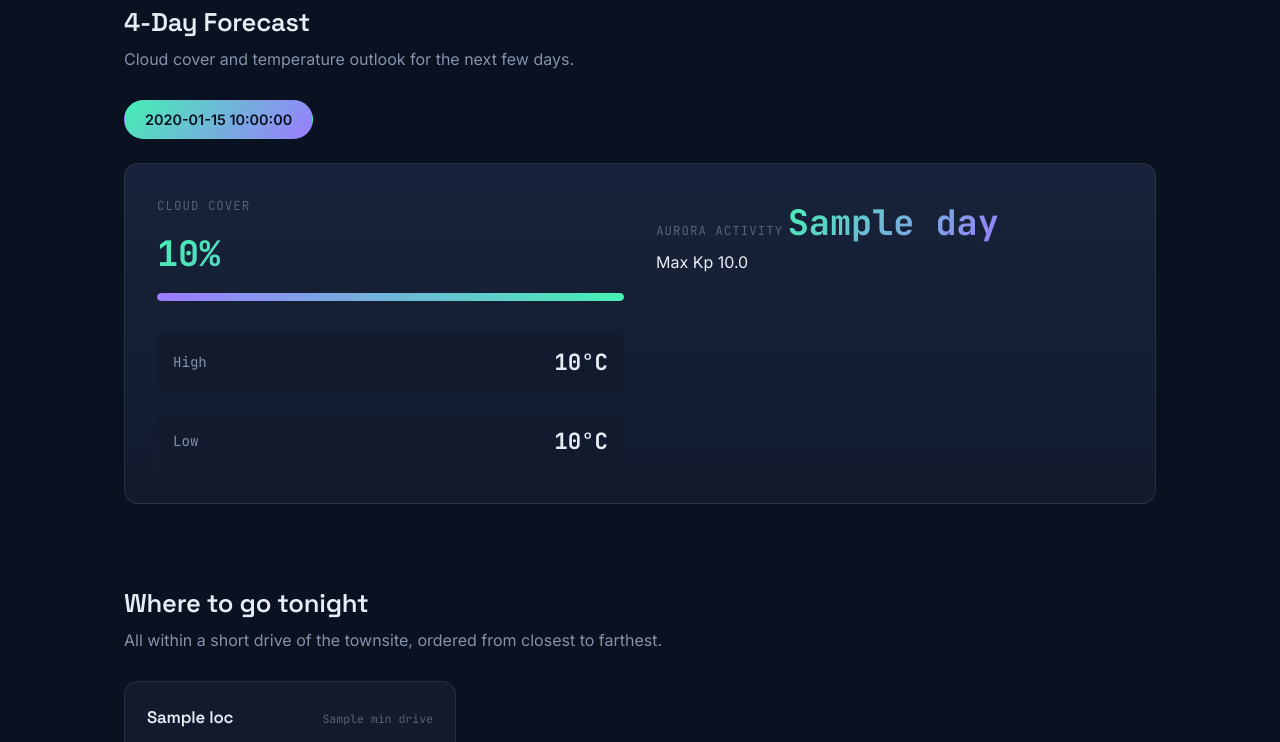
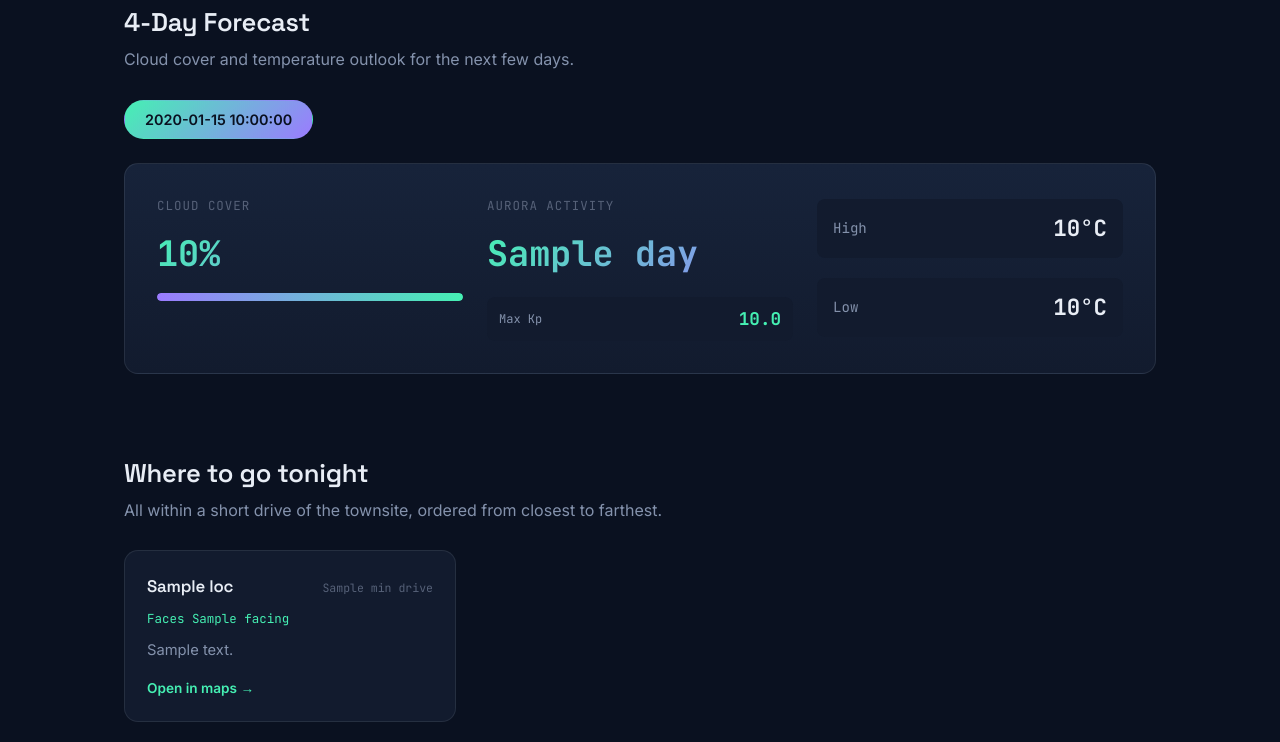
Before and after one commit to aarush-manne123/Banff_Aurora_Tracker, a Flask app: template templates/index.html in a window 1280 px wide. Shown: the part 917-1659 px from the top of the page. Run offline with Flask 3, Linux system fonts and the light colour scheme; the template is opened without the code that fills it: most values are stand-ins (such as "Sample title", 1, 10 or a date in 2020).

Commit message:
Update forecast card layout and styles

```diff
--- a/static/css/style.css
+++ b/static/css/style.css
@@ -330,11 +330,17 @@ main { position: relative; z-index: 1; }
   border-radius: var(--radius);
   padding: 32px;
   display: grid;
-  grid-template-columns: 1fr 1fr;
-  gap: 32px;
+  grid-template-columns: 1fr 1fr 1fr;
+  gap: 24px;
 }
 
 .forecast-cloud {
+  display: flex;
+  flex-direction: column;
+  gap: 12px;
+}
+
+.forecast-aurora {
   display: flex;
   flex-direction: column;
   gap: 12px;
@@ -370,6 +376,31 @@ main { position: relative; z-index: 1; }
   background: linear-gradient(90deg, var(--aurora-violet), var(--aurora-green));
   border-radius: 999px;
   transition: width 0.5s ease;
+}
+
+.forecast-kp {
+  display: flex;
+  justify-content: space-between;
+  align-items: center;
+  padding: 8px 12px;
+  background: var(--bg-panel);
+  border-radius: var(--radius-sm);
+  margin-top: 4px;
+}
+
+.forecast-kp-label {
+  font-family: var(--font-mono);
+  font-size: 0.75rem;
+  color: var(--text-muted);
+  text-transform: none;
+  letter-spacing: normal;
+}
+
+.forecast-kp-value {
+  font-family: var(--font-mono);
+  font-size: 1.1rem;
+  font-weight: 700;
+  color: var(--aurora-green);
 }
 
 .forecast-temp {
@@ -536,6 +567,7 @@ main { position: relative; z-index: 1; }
 @media (max-width: 860px) {
   .location-grid { grid-template-columns: repeat(2, 1fr); }
   .subscribe-inner { grid-template-columns: 1fr; padding: 28px; }
+  .forecast-card { grid-template-columns: 1fr; gap: 20px; }
 }
 
 @media (max-width: 640px) {
@@ -545,4 +577,5 @@ main { position: relative; z-index: 1; }
   .location-grid { grid-template-columns: 1fr; }
   .field-row { grid-template-columns: 1fr; }
   .hero { padding-top: 48px; }
+  .forecast-card { padding: 24px; }
 }
```
